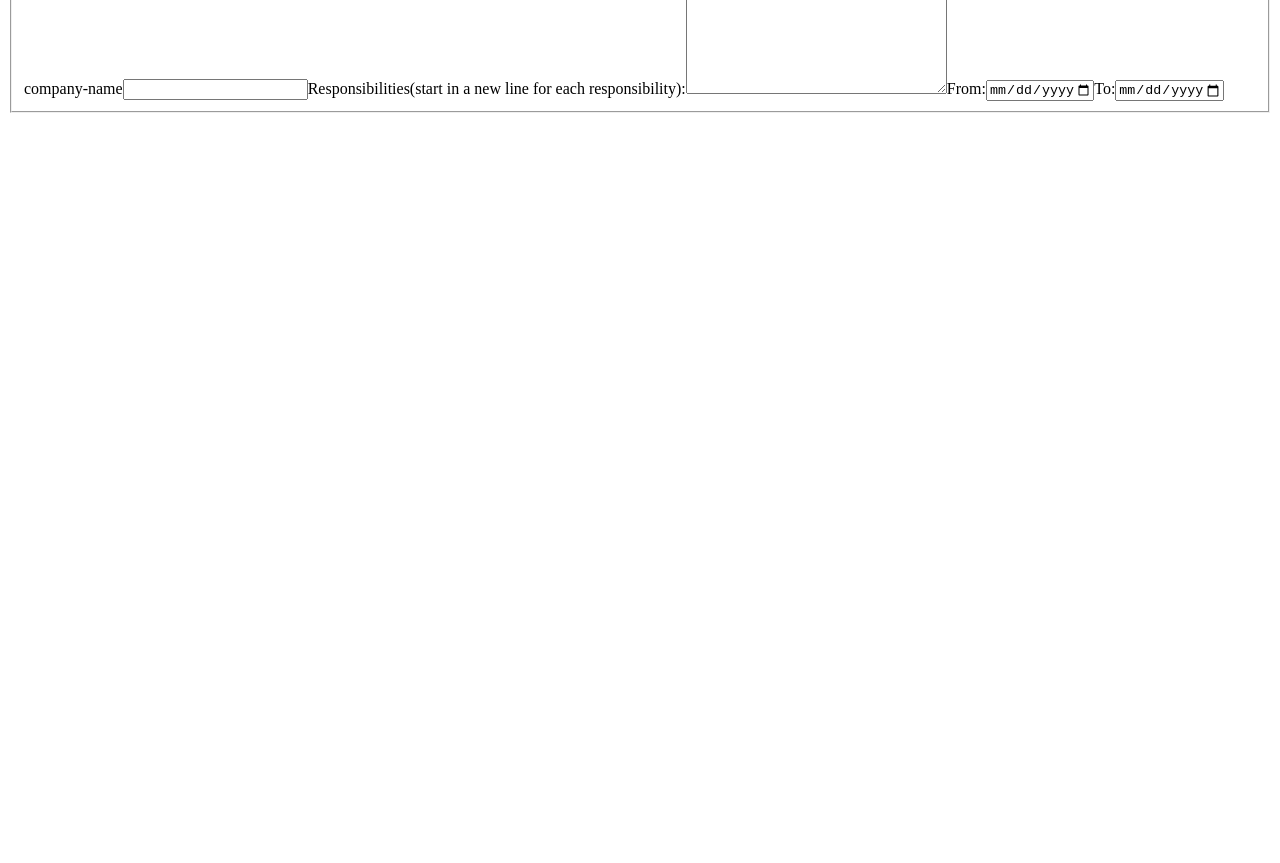
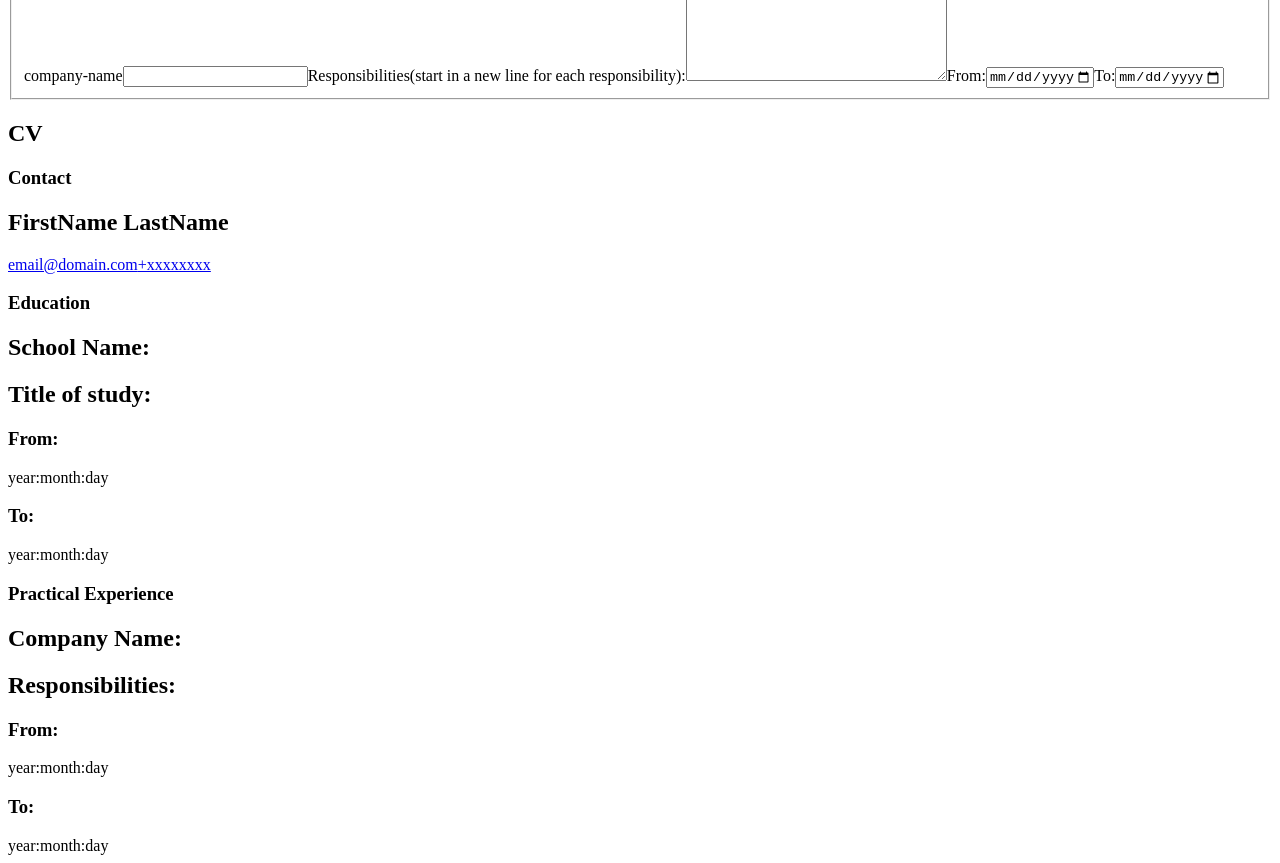
Before and after one commit to mekbibisdone/cv-application, a React (Vite) app: page / in a window 1280 px wide. Shown: the part 280-1143 px from the top of the page. Before the commit the page ends 800 px from the top, so only its background shows below. Built offline with nearby package versions, Linux system fonts and the light colour scheme.

Commit message:
Create the html elements for displaying the cv

```diff
--- a/src/App.jsx
+++ b/src/App.jsx
@@ -1,15 +1,21 @@
-import Form from "./Form"
+import Form from "./Form";
+import CV from "./CV";
+
 function App() {
-
   return (
     <>
-    <header><h1>CV Application</h1></header>
-    <main>
-    <Form></Form>
-    </main>
-
+      <main>
+        <section>
+          <h1>Form</h1>
+          <Form></Form>
+        </section>
+        <section>
+          <h1>CV</h1>
+          <CV></CV>
+        </section>
+      </main>
     </>
-  )
+  );
 }
 
-export default App
+export default App;
--- /dev/null
+++ b/src/CV.jsx
@@ -0,0 +1,31 @@
+export default function CV (){
+  return (
+    <>
+      <section>
+        <h1>Contact</h1>
+        <h2>FirstName LastName</h2>
+        <a href="mailto:">email@domain.com</a>
+        <a href="tel:">+xxxxxxxx</a>
+      </section>
+      <section>
+        <h1>Education</h1>
+        <h2>School Name: </h2>
+        <h2>Title of study:</h2>
+        <h3>From:</h3>
+        <time>year:month:day</time>
+        <h3>To:</h3>
+        <time>year:month:day</time>
+      </section>
+      <section>
+        <h1>Practical Experience</h1>
+        <h2>Company Name:</h2>
+        <h2>Responsibilities:</h2>
+        <ul></ul>
+        <h3>From:</h3>
+        <time>year:month:day</time>
+        <h3>To:</h3>
+        <time>year:month:day</time>
+      </section>
+    </>
+  )
+}
```
